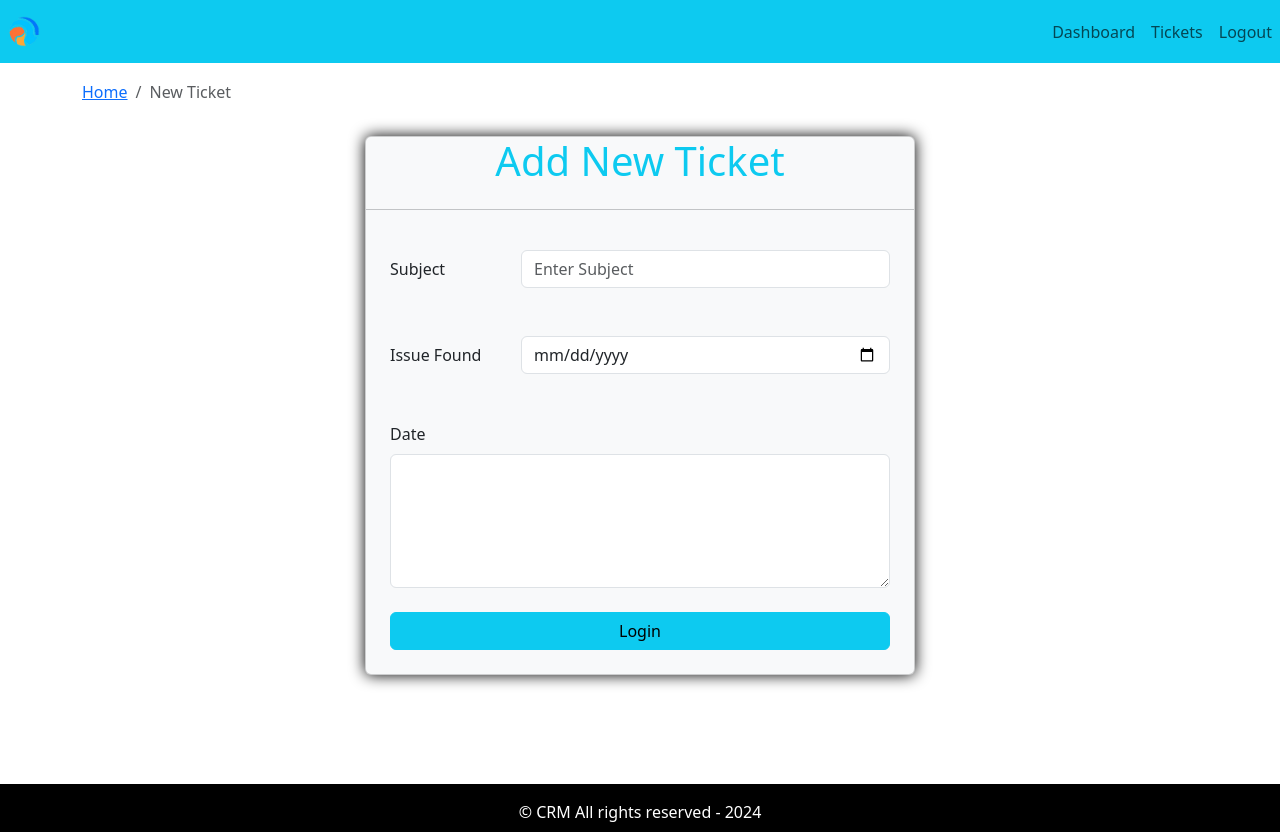
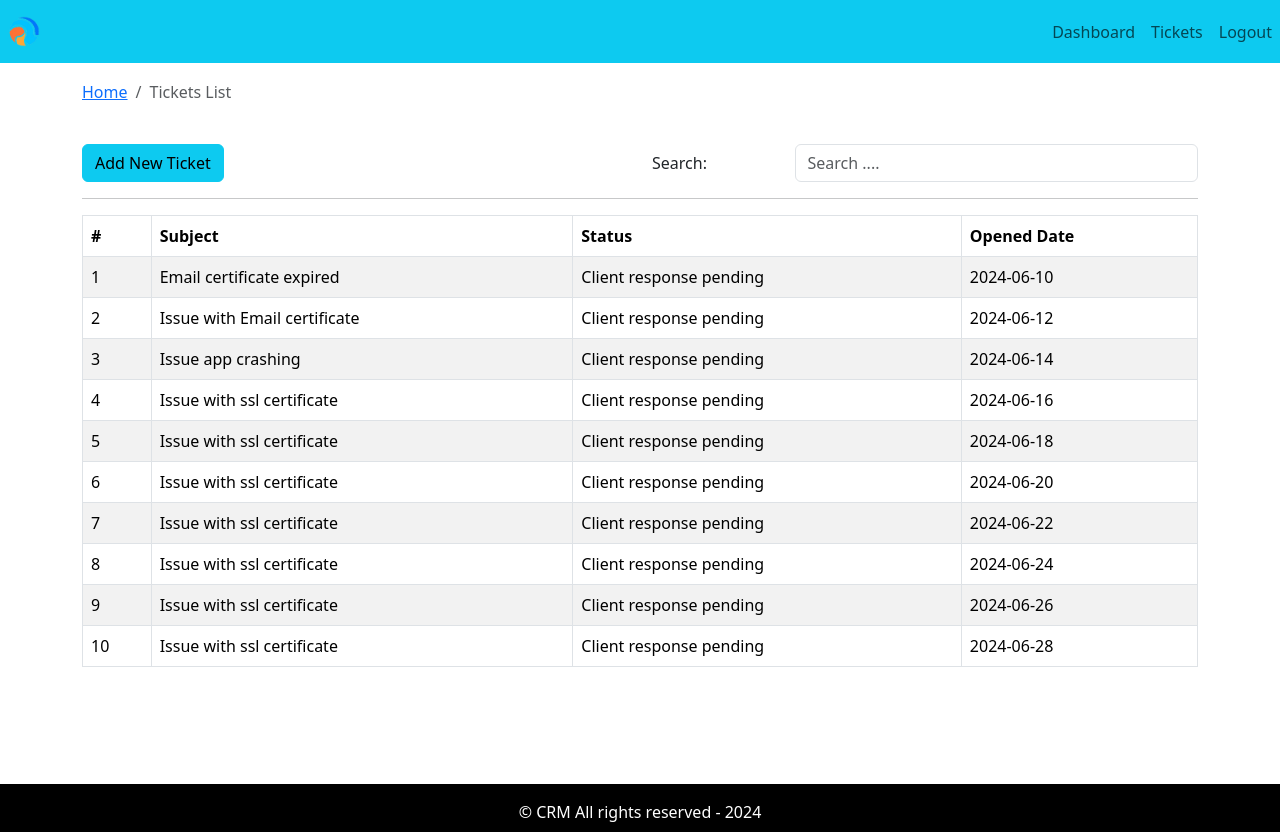
Before and after one commit to DilanPramodhya/CRM-Frontend, a React (Create React App) app: page / in a window 1280 px wide. Built offline with nearby package versions, Linux system fonts and the light colour scheme.

Commit message:
Add ticket lists page

```diff
--- a/src/App.js
+++ b/src/App.js
@@ -3,6 +3,7 @@
 import { Dashboard } from "./pages/dashboard/Dashboard.page";
 import { AddTicket } from "./pages/new-ticket/AddTicket.Page";
 import { Entry } from "./pages/entry/Entry.page";
+import { TicketLists } from "./pages/ticket-list/TicketLists.page";
 
 function App() {
   return (
@@ -10,7 +11,8 @@
       {/* <Entry /> */}
       <DefaultLayout>
         {/* <Dashboard /> */}
-        <AddTicket />
+        {/* <AddTicket /> */}
+        <TicketLists />
       </DefaultLayout>
     </div>
   );
--- a/src/assets/data/dummy-tickets.json
+++ b/src/assets/data/dummy-tickets.json
@@ -1,51 +1,61 @@
 [
     {
         "id": 1,
+        "subject": "Email certificate expired",
         "status": "Client response pending",
         "addedAt":"2024-06-10"
     },
     {
         "id": 2,
+        "subject": "Issue with Email certificate",
         "status": "Client response pending",
         "addedAt":"2024-06-12"
     },
     {
         "id": 3,
+        "subject": "Issue app crashing",
         "status": "Client response pending",
         "addedAt":"2024-06-14"
     },
     {
         "id": 4,
+        "subject": "Issue with ssl certificate",
         "status": "Client response pending",
         "addedAt":"2024-06-16"
     },
     {
         "id": 5,
+        "subject": "Issue with ssl certificate",
         "status": "Client response pending",
         "addedAt":"2024-06-18"
     },
     {
         "id": 6,
+        "subject": "Issue with ssl certificate",
         "status": "Client response pending",
         "addedAt":"2024-06-20"
     },
     {
         "id": 7,
+        "subject": "Issue with ssl certificate",
         "status": "Client response pending",
         "addedAt":"2024-06-22"
     },
     {
         "id": 8,
+        "subject": "Issue with ssl certificate",
         "status": "Client response pending",
         "addedAt":"2024-06-24"
     },
     {
         "id": 9,
+        "subject": "Issue with ssl certificate",
         "status": "Client response pending",
         "addedAt":"2024-06-26"
     },
     {
         "id": 10,
+        "subject": "Issue with ssl certificate",
         "status": "Client response pending",
         "addedAt":"2024-06-28"
     }
--- /dev/null
+++ b/src/components/search-form/SearchForm.comp.js
@@ -0,0 +1,30 @@
+import React from "react";
+import PropTypes from "prop-types";
+import { Col, Form, Row } from "react-bootstrap";
+
+export const SearchForm = ({ handleOnChange, str }) => {
+  return (
+    <div>
+      <Form>
+        <Form.Group as={Row}>
+          <Form.Label column sm="3">
+            Search:
+          </Form.Label>
+          <Col sm="9">
+            <Form.Control
+              name="searchStr"
+              onChange={handleOnChange}
+              value={str}
+              placeholder="Search ...."
+            />
+          </Col>
+        </Form.Group>
+      </Form>
+    </div>
+  );
+};
+
+SearchForm.protoTypes = {
+  handleOnChange: PropTypes.func.isRequired,
+  str: PropTypes.string.isRequired,
+};
--- /dev/null
+++ b/src/pages/ticket-list/TicketLists.page.js
@@ -0,0 +1,50 @@
+import React, { useEffect, useState } from "react";
+import { Button, Col, Container, Row } from "react-bootstrap";
+import { PageBreadcrumb } from "../../components/breadcrumb/Breadcrumb.comp";
+import { SearchForm } from "../../components/search-form/SearchForm.comp";
+import { TicketTable } from "../../components/ticket-table/TicketTable.comp";
+import tickets from "../../assets/data/dummy-tickets.json";
+
+export function TicketLists() {
+  const [str, setStr] = useState("");
+  const [displayTickets, setDisplayTickets] = useState(tickets);
+
+  useEffect(() => {}, [str, displayTickets]);
+
+  const handleOnChange = (e) => {
+    const { value } = e.target;
+    setStr(value);
+    searchTicket(value);
+  };
+
+  const searchTicket = (sttr) => {
+    const displayTickets = tickets.filter((row) =>
+      row.subject.toLowerCase().includes(sttr.toLowerCase())
+    );
+    setDisplayTickets(displayTickets);
+  };
+
+  return (
+    <Container>
+      <Row>
+        <Col>
+          <PageBreadcrumb page="Tickets List" />
+        </Col>
+      </Row>
+      <Row className="mt-4">
+        <Col>
+          <Button variant="info">Add New Ticket</Button>
+        </Col>
+        <Col className="text-right">
+          <SearchForm handleOnChange={handleOnChange} str={str} />
+        </Col>
+      </Row>
+      <hr />
+      <Row>
+        <Col>
+          <TicketTable tickets={displayTickets} />
+        </Col>
+      </Row>
+    </Container>
+  );
+}
```
Also changed, not shown: src/components/ticket-table/TicketTable.comp.js (+8 -1 lines).
